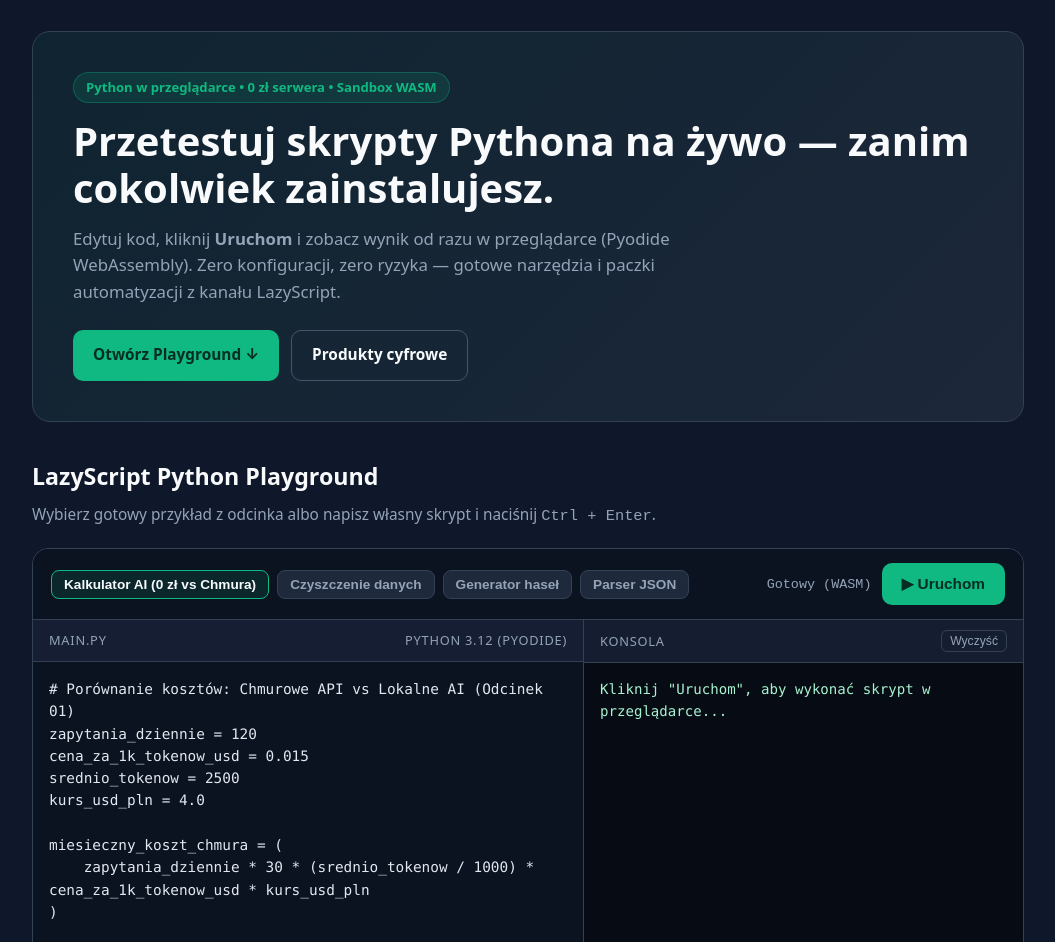
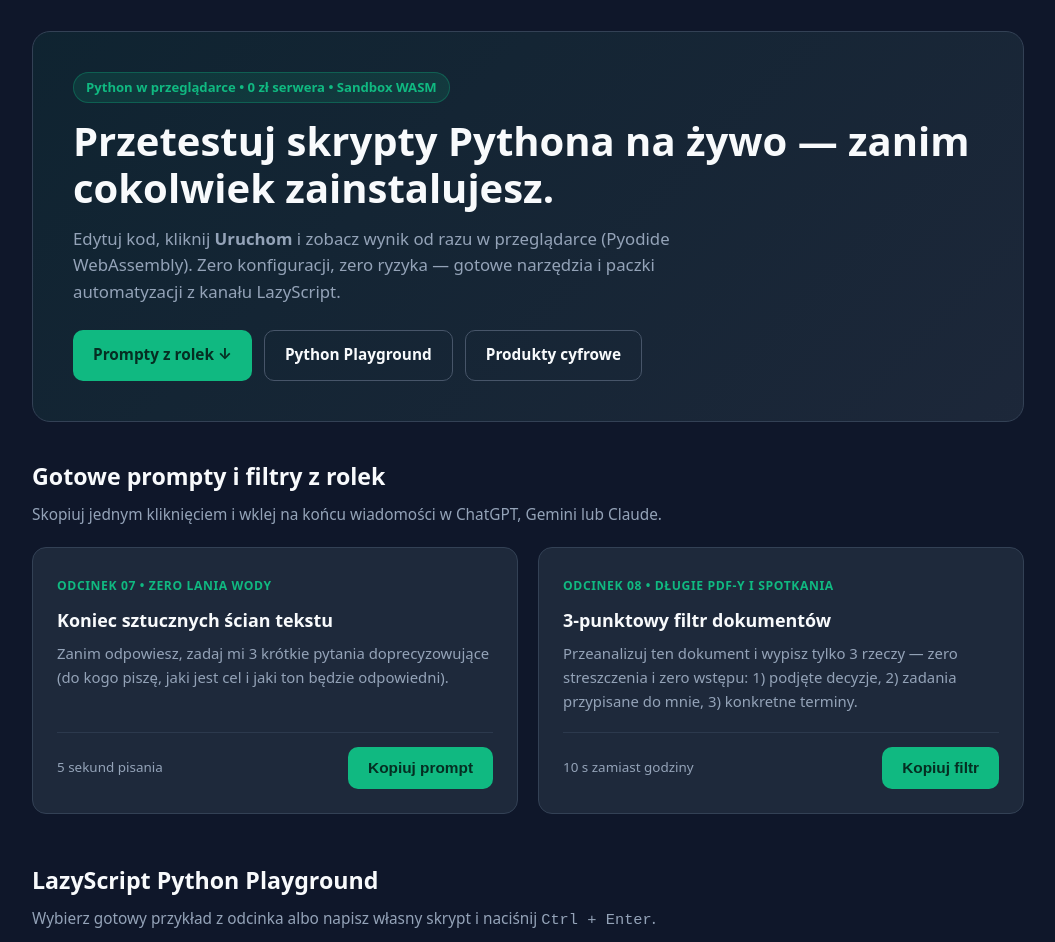
Before and after one commit to Dawiddevops/lazyscript-site, a plain HTML site: page index.html in a window 1280 px wide. Shown: the part 82-1024 px from the top of the page, without its empty margins (112-1167 px from the left). Drawn offline with Linux system fonts and the light colour scheme.

Commit message:
Add 1-click copyable AI prompts from Ep 07 & Ep 08

```diff
--- a/index.html
+++ b/index.html
@@ -251,6 +251,7 @@
     <header>
       <a class="brand" href="index.html">&gt;_ Lazy<span>Script</span></a>
       <nav>
+        <a href="#prompty">Prompty z rolek</a>
         <a href="#playground">Playground</a>
         <a href="#produkty">Produkty</a>
         <a href="https://www.youtube.com/@lazyscriptlab" target="_blank" rel="noopener">YouTube</a>
@@ -268,8 +269,38 @@
         Zero konfiguracji, zero ryzyka — gotowe narzędzia i paczki automatyzacji z kanału LazyScript.
       </p>
       <div class="actions">
-        <a class="btn" href="#playground">Otwórz Playground &darr;</a>
+        <a class="btn" href="#prompty">Prompty z rolek &darr;</a>
+        <a class="btn btn-outline" href="#playground">Python Playground</a>
         <a class="btn btn-outline" href="#produkty">Produkty cyfrowe</a>
+      </div>
+    </section>
+
+    <section id="prompty">
+      <h2 class="section-title">Gotowe prompty i filtry z rolek</h2>
+      <p class="section-sub">Skopiuj jednym kliknięciem i wklej na końcu wiadomości w ChatGPT, Gemini lub Claude.</p>
+      <div class="grid">
+        <article class="card">
+          <div>
+            <span class="card-tag">Odcinek 07 &bull; Zero lania wody</span>
+            <h3>Koniec sztucznych ścian tekstu</h3>
+            <p id="p_ep07">Zanim odpowiesz, zadaj mi 3 krótkie pytania doprecyzowujące (do kogo piszę, jaki jest cel i jaki ton będzie odpowiedni).</p>
+          </div>
+          <div class="card-foot">
+            <span class="soon">5 sekund pisania</span>
+            <button class="btn copy-btn" type="button" data-copy-target="p_ep07" data-prompt-id="ep07_3_questions">Kopiuj prompt</button>
+          </div>
+        </article>
+        <article class="card">
+          <div>
+            <span class="card-tag">Odcinek 08 &bull; Długie PDF-y i spotkania</span>
+            <h3>3-punktowy filtr dokumentów</h3>
+            <p id="p_ep08">Przeanalizuj ten dokument i wypisz tylko 3 rzeczy — zero streszczenia i zero wstępu: 1) podjęte decyzje, 2) zadania przypisane do mnie, 3) konkretne terminy.</p>
+          </div>
+          <div class="card-foot">
+            <span class="soon">10 s zamiast godziny</span>
+            <button class="btn copy-btn" type="button" data-copy-target="p_ep08" data-prompt-id="ep08_pdf_filter">Kopiuj filtr</button>
+          </div>
+        </article>
       </div>
     </section>
 
@@ -520,6 +551,20 @@ for ep in dane["odcinki"]:
     }
 
     runBtn.addEventListener("click", runCode);
+
+    document.querySelectorAll(".copy-btn").forEach((btn) => {
+      btn.addEventListener("click", async () => {
+        const targetEl = document.getElementById(btn.dataset.copyTarget);
+        if (!targetEl) return;
+        await navigator.clipboard.writeText(targetEl.textContent.trim());
+        const old = btn.textContent;
+        btn.textContent = "Skopiowano ✓";
+        if (typeof gtag === "function") {
+          gtag("event", "prompt_copy", { prompt_id: btn.dataset.promptId });
+        }
+        setTimeout(() => { btn.textContent = old; }, 1800);
+      });
+    });
   </script>
 </body>
 </html>
```
